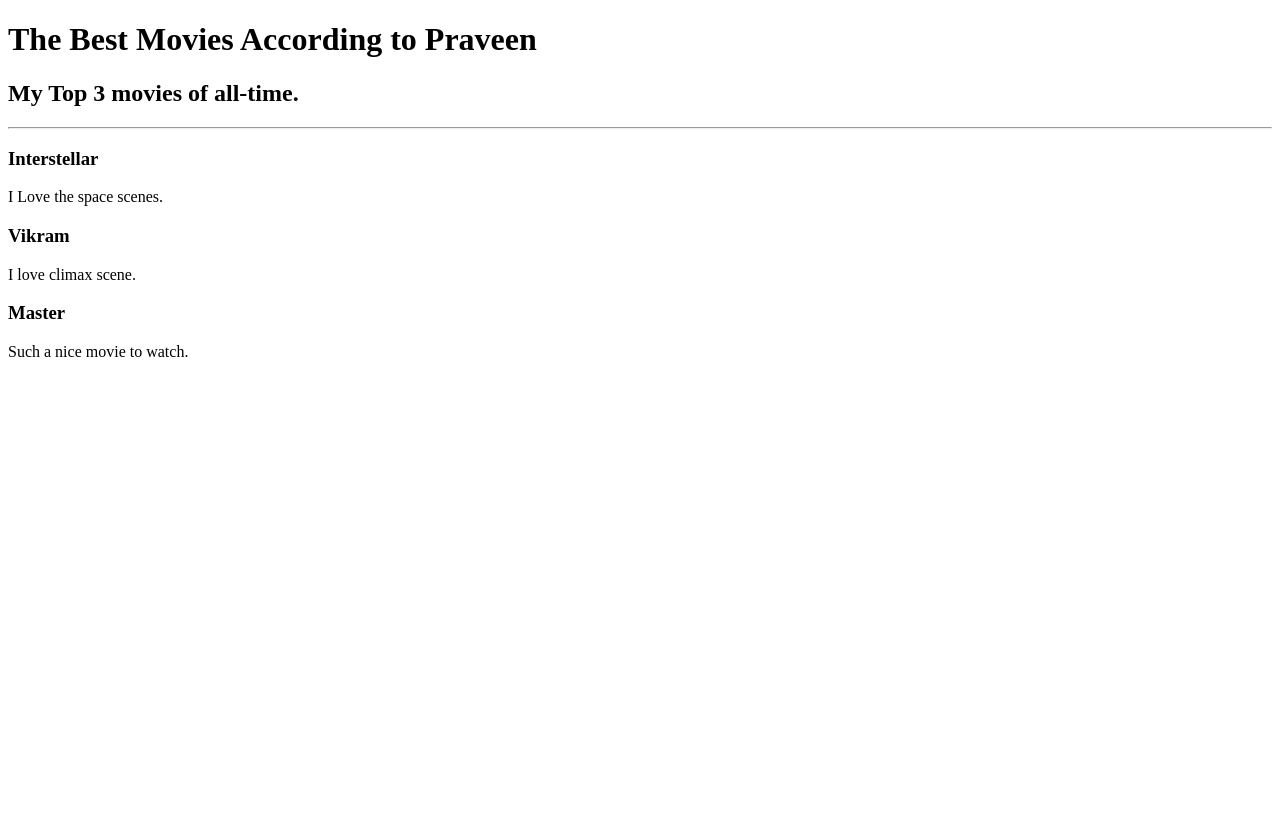
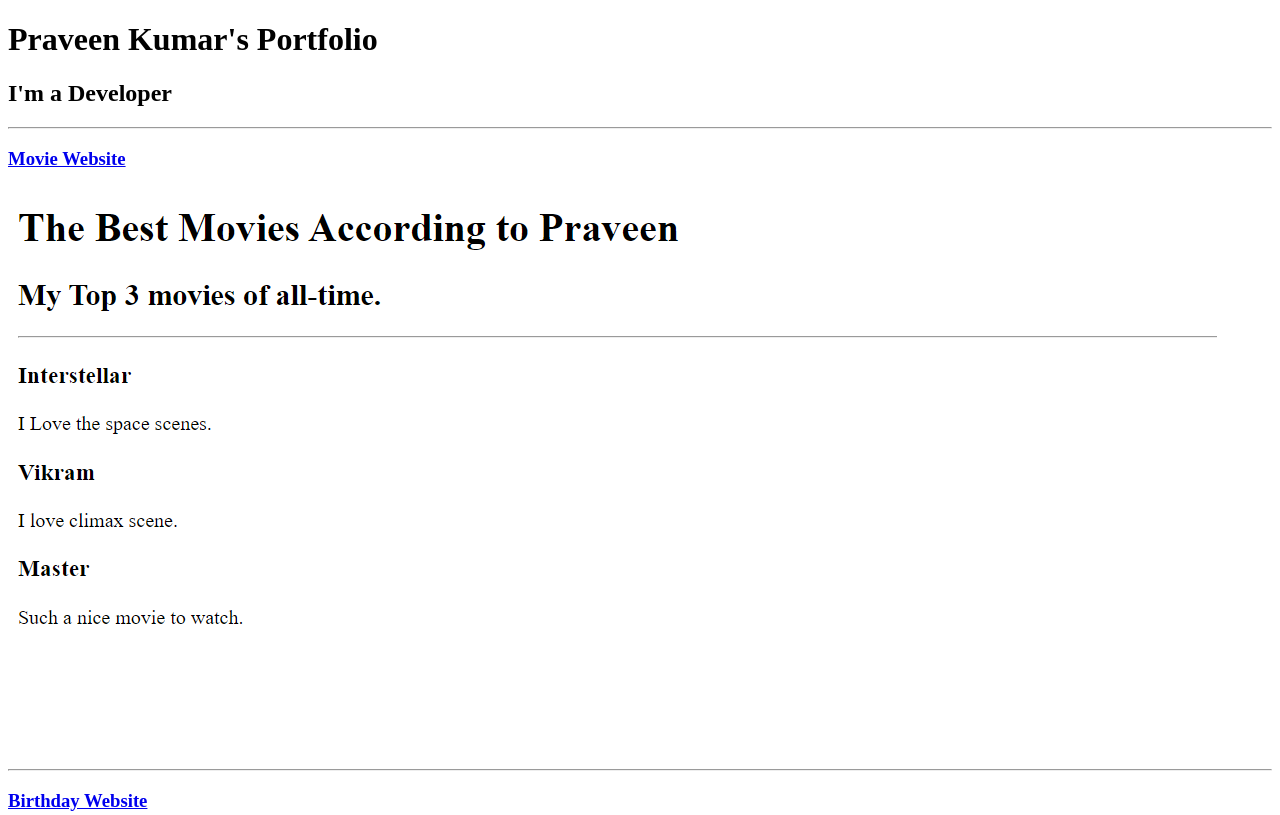
Before and after one commit to praveen-kumar28/Praveen-portfolio, a plain HTML site: page index.html in a window 1280 px wide. Shown: the top 815 px of the page. Drawn offline with Linux system fonts and the light colour scheme.

Commit message:
Add files via upload

```diff
--- a/index.html
+++ b/index.html
@@ -1,4 +1,18 @@
-<!-- Write your code below -->
+<!-- TODO 1: Create the HTML Boilerplate -->
+
+<!-- TODO 2: Add Your previous projects' HTML into the public folder -->
+
+<!-- TODO 3: Take screenshots of your project previews and add the images to the images folder -->
+
+<!-- TODO 4: Add titles/subtitles etc. -->
+
+<!-- TODO 5: Add a link to the project pages -->
+
+<!-- TODO 6: Add images to show the project previews
+HINT for TODO 6: You can use the height attribute set to 200 to make the image smaller:
+https://developer.mozilla.org/en-US/docs/Web/HTML/Element/img#attr-height -->
+
+<!-- TODO 7: Add the Contact Me and About Me page links -->
 
 <!DOCTYPE html>
 <html lang="en">
@@ -7,15 +21,18 @@
     <title>Document</title>
 </head>
 <body>
-   <h1>The Best Movies According to Praveen</h1>
-   <h2>My Top 3 movies of all-time.</h2>
-   <hr />
-   <h3>Interstellar</h3>
-   <p>I Love the space scenes.</p>
-   <h3>Vikram</h3>
-   <p>I love climax scene.</p>
-   <h3>Master</h3>
-   <p>Such a nice movie to watch.</p>
+    <h1>Praveen Kumar's Portfolio</h1>
+    <h2>I'm a Developer</h2>
+    <hr/>
+    <h3><a href="./public/2.4 Movie Ranking Project/index.html">Movie Website</a></h3>
+    <img src="./assets/images/Screenshot (19).png" alt="Movie-img">
+    <hr/>
+    <h3><a href="./public/3.4 Birthday Invite Project/index.html">Birthday Website</a></h3>
+    <img src="./assets/images/Screenshot (18).png" alt="Birthday-img">
+    <hr/>
+    <a href="./public/contact.html">Contact Me</a>
+    <a href="./public/about.html">About Me</a>
+
 
 </body>
 </html>
```
